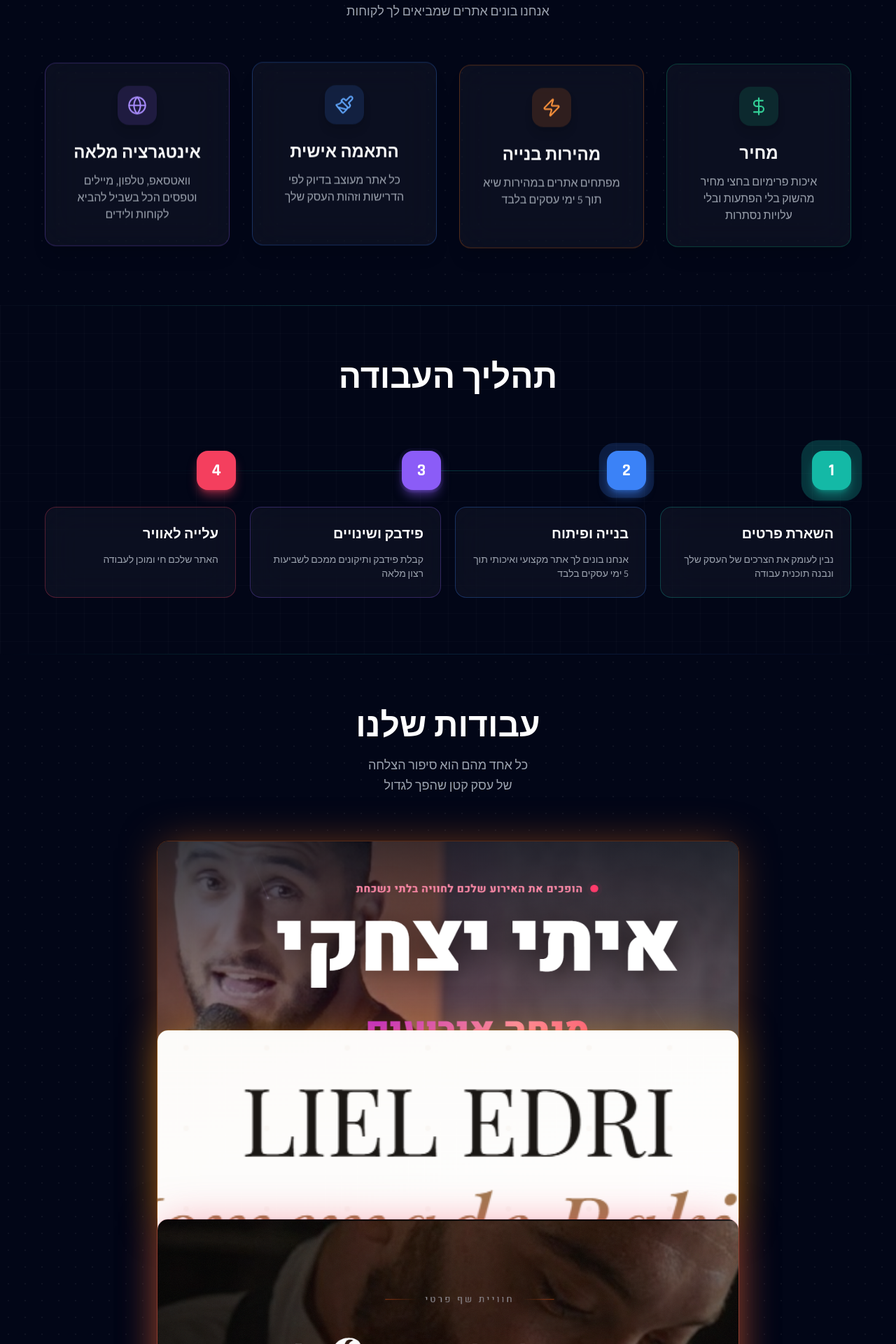
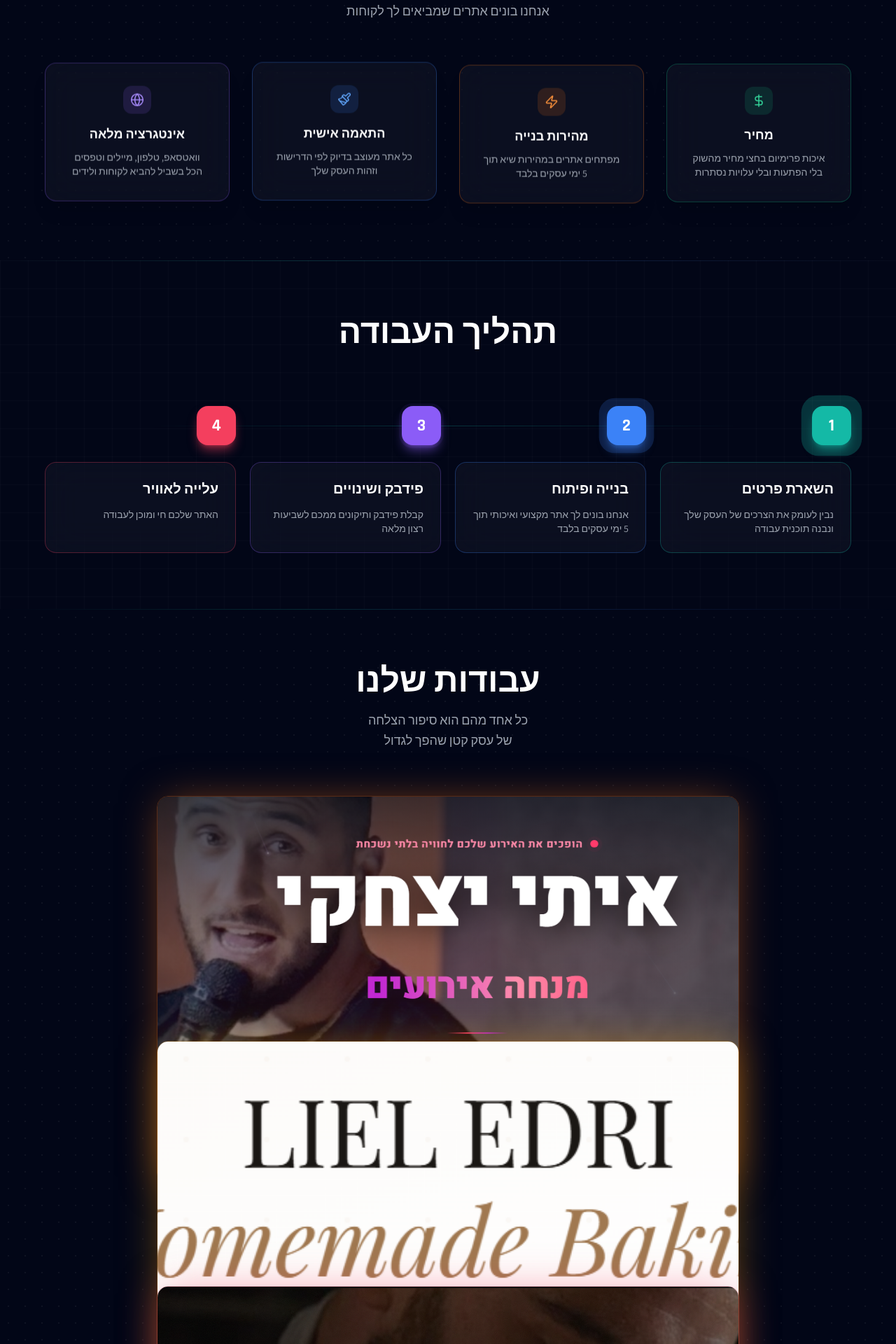
Before and after one commit to DolevAtik/Web4You, a React (Vite) app: page / in a window 1280 px wide. Shown: the part 1000-2920 px from the top of the page at 70% size. Built offline with nearby package versions, Linux system fonts and the light colour scheme.

Commit message:
update80

```diff
--- a/src/components/sections/Benefits.jsx
+++ b/src/components/sections/Benefits.jsx
@@ -77,7 +77,7 @@ export default function Benefits() {
         </motion.div>
 
         {/* ── Cards ── */}
-        <div className="grid grid-cols-1 sm:grid-cols-2 lg:grid-cols-4 gap-4 md:gap-8">
+        <div className="grid grid-cols-2 lg:grid-cols-4 gap-4 md:gap-8">
           {benefits.items.map((item, i) => {
             const Icon = ICON_MAP[item.icon] ?? Zap
             const colors = COLOR[item.color] ?? COLOR.teal
@@ -108,7 +108,7 @@ export default function Benefits() {
                       h-full group cursor-default
                       bg-slate-900 sm:bg-white/[0.04] sm:backdrop-blur-xl
                       border ${colors.border} ${colors.hover}
-                      rounded-2xl p-6 md:p-8
+                      rounded-2xl p-5 md:p-8
                       flex flex-col items-center text-center
                       transition-all duration-300
                       shadow-xl ${colors.glow} hover:shadow-2xl
@@ -116,16 +116,16 @@ export default function Benefits() {
                   >
                     {/* Icon */}
                     <div
-                      className={`w-14 h-14 ${colors.iconBg} rounded-2xl flex items-center justify-center mb-6 group-hover:scale-110 transition-transform duration-300 shadow-lg`}
+                      className={`w-10 h-10 ${colors.iconBg} rounded-xl flex items-center justify-center mb-4 group-hover:scale-110 transition-transform duration-300`}
                     >
-                      <Icon className={`w-7 h-7 ${colors.icon}`} strokeWidth={1.8} />
+                      <Icon className={`w-5 h-5 ${colors.icon}`} strokeWidth={1.8} />
                     </div>
 
                     {/* Text */}
-                    <h3 className="font-rajdhani font-bold text-xl md:text-2xl text-white mb-3">
+                    <h3 className="font-rajdhani font-bold text-base md:text-lg text-white mb-2">
                       {item.title}
                     </h3>
-                    <p className="text-gray-400 font-assistant text-sm md:text-base leading-relaxed">
+                    <p className="text-gray-400 font-assistant text-xs md:text-sm leading-relaxed line-clamp-2">
                       {item.description}
                     </p>
                   </div>
--- a/src/components/sections/ContactForm.jsx
+++ b/src/components/sections/ContactForm.jsx
@@ -34,7 +34,7 @@ const INPUT_CLS = `
 const SELECT_CLS = INPUT_CLS + ' appearance-none cursor-pointer'
 
 export default function ContactForm() {
-  const formRef  = useRef(null)
+  const formRef = useRef(null)
   const [status, setStatus] = useState('idle') // idle | sending | success | error
 
   const handleSubmit = async (e) => {
--- a/src/components/sections/Portfolio.jsx
+++ b/src/components/sections/Portfolio.jsx
@@ -4,37 +4,37 @@ import { portfolio } from '../../data/content'
 
 // ── Glow palette ──────────────────────────────────────────────
 const GLOW_MAP = {
-  amber:   { shadow: '0 0 60px -10px rgba(245,158,11,0.5)',  border: 'rgba(245,158,11,0.35)',  tagBg: 'rgba(245,158,11,0.12)',  tagText: '#fbbf24' },
-  rose:    { shadow: '0 0 60px -10px rgba(244,63,94,0.5)',   border: 'rgba(244,63,94,0.35)',   tagBg: 'rgba(244,63,94,0.12)',   tagText: '#fb7185' },
-  emerald: { shadow: '0 0 60px -10px rgba(16,185,129,0.5)',  border: 'rgba(16,185,129,0.35)',  tagBg: 'rgba(16,185,129,0.12)', tagText: '#34d399' },
-  blue:    { shadow: '0 0 60px -10px rgba(59,130,246,0.5)',  border: 'rgba(59,130,246,0.35)',  tagBg: 'rgba(59,130,246,0.12)', tagText: '#60a5fa' },
-  violet:  { shadow: '0 0 60px -10px rgba(139,92,246,0.5)',  border: 'rgba(139,92,246,0.35)',  tagBg: 'rgba(139,92,246,0.12)', tagText: '#a78bfa' },
-  orange:  { shadow: '0 0 60px -10px rgba(249,115,22,0.5)',  border: 'rgba(249,115,22,0.35)',  tagBg: 'rgba(249,115,22,0.12)', tagText: '#fb923c' },
-  pink:    { shadow: '0 0 60px -10px rgba(236,72,153,0.5)',  border: 'rgba(236,72,153,0.35)',  tagBg: 'rgba(236,72,153,0.12)', tagText: '#f472b6' },
-  cyan:    { shadow: '0 0 60px -10px rgba(6,182,212,0.5)',   border: 'rgba(6,182,212,0.35)',   tagBg: 'rgba(6,182,212,0.12)',  tagText: '#22d3ee' },
-  green:   { shadow: '0 0 60px -10px rgba(34,197,94,0.5)',   border: 'rgba(34,197,94,0.35)',   tagBg: 'rgba(34,197,94,0.12)',  tagText: '#4ade80' },
-  teal:    { shadow: '0 0 60px -10px rgba(20,184,166,0.5)',  border: 'rgba(20,184,166,0.35)',  tagBg: 'rgba(20,184,166,0.12)', tagText: '#2dd4bf' },
+  amber: { shadow: '0 0 60px -10px rgba(245,158,11,0.5)', border: 'rgba(245,158,11,0.35)', tagBg: 'rgba(245,158,11,0.12)', tagText: '#fbbf24' },
+  rose: { shadow: '0 0 60px -10px rgba(244,63,94,0.5)', border: 'rgba(244,63,94,0.35)', tagBg: 'rgba(244,63,94,0.12)', tagText: '#fb7185' },
+  emerald: { shadow: '0 0 60px -10px rgba(16,185,129,0.5)', border: 'rgba(16,185,129,0.35)', tagBg: 'rgba(16,185,129,0.12)', tagText: '#34d399' },
+  blue: { shadow: '0 0 60px -10px rgba(59,130,246,0.5)', border: 'rgba(59,130,246,0.35)', tagBg: 'rgba(59,130,246,0.12)', tagText: '#60a5fa' },
+  violet: { shadow: '0 0 60px -10px rgba(139,92,246,0.5)', border: 'rgba(139,92,246,0.35)', tagBg: 'rgba(139,92,246,0.12)', tagText: '#a78bfa' },
+  orange: { shadow: '0 0 60px -10px rgba(249,115,22,0.5)', border: 'rgba(249,115,22,0.35)', tagBg: 'rgba(249,115,22,0.12)', tagText: '#fb923c' },
+  pink: { shadow: '0 0 60px -10px rgba(236,72,153,0.5)', border: 'rgba(236,72,153,0.35)', tagBg: 'rgba(236,72,153,0.12)', tagText: '#f472b6' },
+  cyan: { shadow: '0 0 60px -10px rgba(6,182,212,0.5)', border: 'rgba(6,182,212,0.35)', tagBg: 'rgba(6,182,212,0.12)', tagText: '#22d3ee' },
+  green: { shadow: '0 0 60px -10px rgba(34,197,94,0.5)', border: 'rgba(34,197,94,0.35)', tagBg: 'rgba(34,197,94,0.12)', tagText: '#4ade80' },
+  teal: { shadow: '0 0 60px -10px rgba(20,184,166,0.5)', border: 'rgba(20,184,166,0.35)', tagBg: 'rgba(20,184,166,0.12)', tagText: '#2dd4bf' },
 }
 
 const ACCENT_MAP = {
   'liel-edri-baking': 'amber',
-  'after-taste':      'rose',
-  'lital-kitchen':    'emerald',
-  'tomer-portfolio':  'blue',
-  'or-levy':          'violet',
-  'itay-izchaki':     'orange',
-  'dl-baloons':       'pink',
-  'mentconnect':      'cyan',
-  'amit-hadbarot':    'green',
+  'after-taste': 'rose',
+  'lital-kitchen': 'emerald',
+  'tomer-portfolio': 'blue',
+  'or-levy': 'violet',
+  'itay-izchaki': 'orange',
+  'dl-baloons': 'pink',
+  'mentconnect': 'cyan',
+  'amit-hadbarot': 'green',
 }
 
-const SLOT_PX = 270 // must match the container slot height
+const SLOT_PX = 350 // increased for better scroll duration and visibility
 
 // ── Single sticky card ────────────────────────────────────────
 function StickyCard({ item, index, containerRef }) {
-  const accent  = GLOW_MAP[ACCENT_MAP[item.id] ?? 'teal']
+  const accent = GLOW_MAP[ACCENT_MAP[item.id] ?? 'teal']
   const opacity = useMotionValue(1)
-  const scale   = useMotionValue(1)
+  const scale = useMotionValue(1)
 
   useEffect(() => {
     const update = () => {
@@ -46,7 +46,7 @@ function StickyCard({ item, index, containerRef }) {
 
       // This card fades during slot (index+1): from pixel (i+1)*SLOT_PX to (i+1.3)*SLOT_PX
       const fadeFrom = (index + 1) * SLOT_PX
-      const fadeTo   = fadeFrom + SLOT_PX * 0.3
+      const fadeTo = fadeFrom + SLOT_PX * 0.3
 
       if (scrolled <= fadeFrom) {
         opacity.set(1)
@@ -69,7 +69,7 @@ function StickyCard({ item, index, containerRef }) {
   return (
     <div
       className="sticky"
-      style={{ top: `calc(10vh + ${index * 10}px)`, zIndex: index + 1, height: `${SLOT_PX}px` }}
+      style={{ top: `calc(10vh + ${index * 40}px)`, zIndex: index + 1, height: `${SLOT_PX}px` }}
     >
       <motion.a
         href={item.url}
@@ -127,7 +127,7 @@ function CTACard({ index, total }) {
   return (
     <div
       className="sticky"
-      style={{ top: `calc(10vh + ${index * 10}px)`, zIndex: index + 1, height: `${SLOT_PX}px` }}
+      style={{ top: `calc(10vh + ${index * 40}px)`, zIndex: index + 1, height: `${SLOT_PX}px` }}
     >
       <div className="relative w-full rounded-2xl bg-[#0B1120] border border-dashed border-teal-500/30 flex flex-col items-center justify-center text-center p-8" style={{ aspectRatio: '3 / 2' }}>
         <motion.div
--- a/src/data/content.js
+++ b/src/data/content.js
@@ -210,7 +210,7 @@ export const portfolio = {
       id: "mentconnect",
       title: "MentConnect",
       description:
-        "פלטפורמה מתקדמת לחיבור בין מנטורים בתעשייה\n ממשק ידידותי עם ניהול משתמשים ותקשורת יעילה",
+        "פלטפורמה מתקדמת לחיבור בין מנטורים\n ממשק ידידותי עם ניהול משתמשים",
       image: "images/mentconnect.png",
       url: "https://mentconnect.vercel.app/",
       tag: "פלטפורמה",
@@ -219,7 +219,7 @@ export const portfolio = {
       id: "amit-hadbarot",
       title: "עמית הדברות",
       description:
-        "דף נחיתה למדביר מקצועי עם עיצוב דינאמי \n לצורך הבאת לקוחות חדשים והצגת שירותים ",
+        "דף נחיתה למדביר מקצועי עם עיצוב דינאמי \n לצורך הבאת לקוחות חדשים ",
       image: "images/amit-hadbarot.png",
       url: "https://tomernado.github.io/amit-hadbarot/",
       tag: "שירותים מקצועיים",
```
Lines whose indentation alone changed are shown as unchanged.
